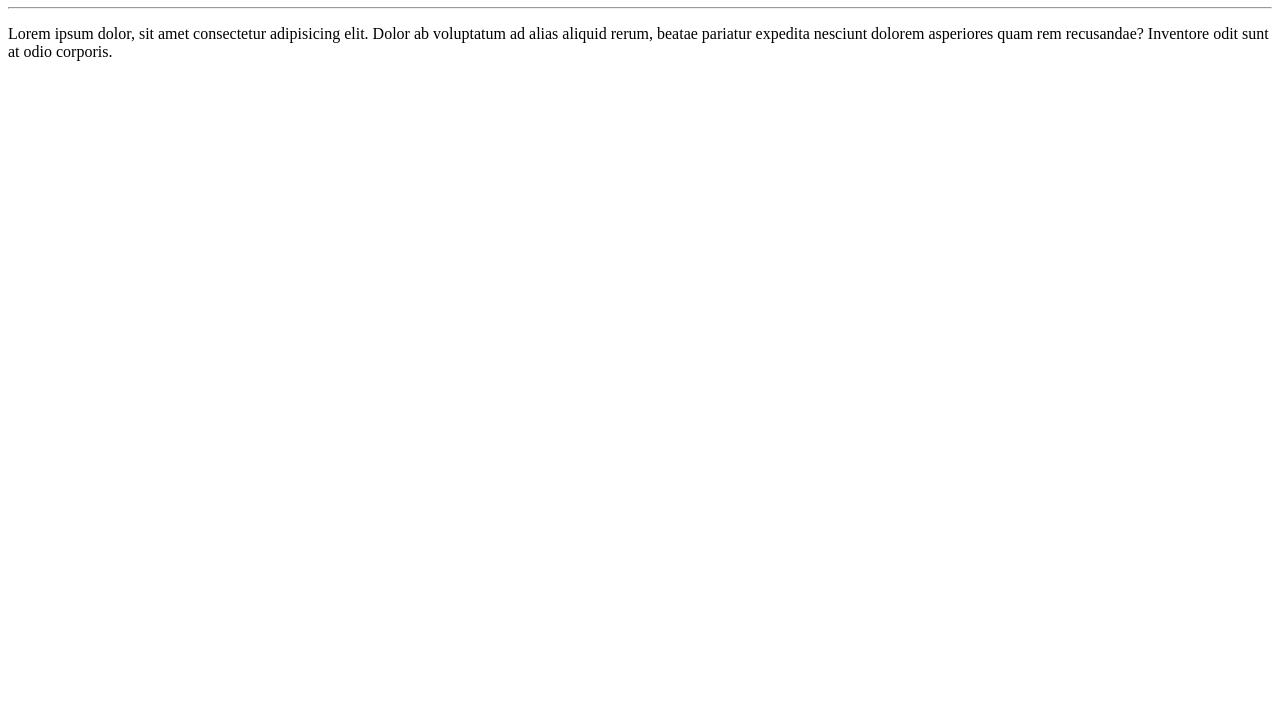
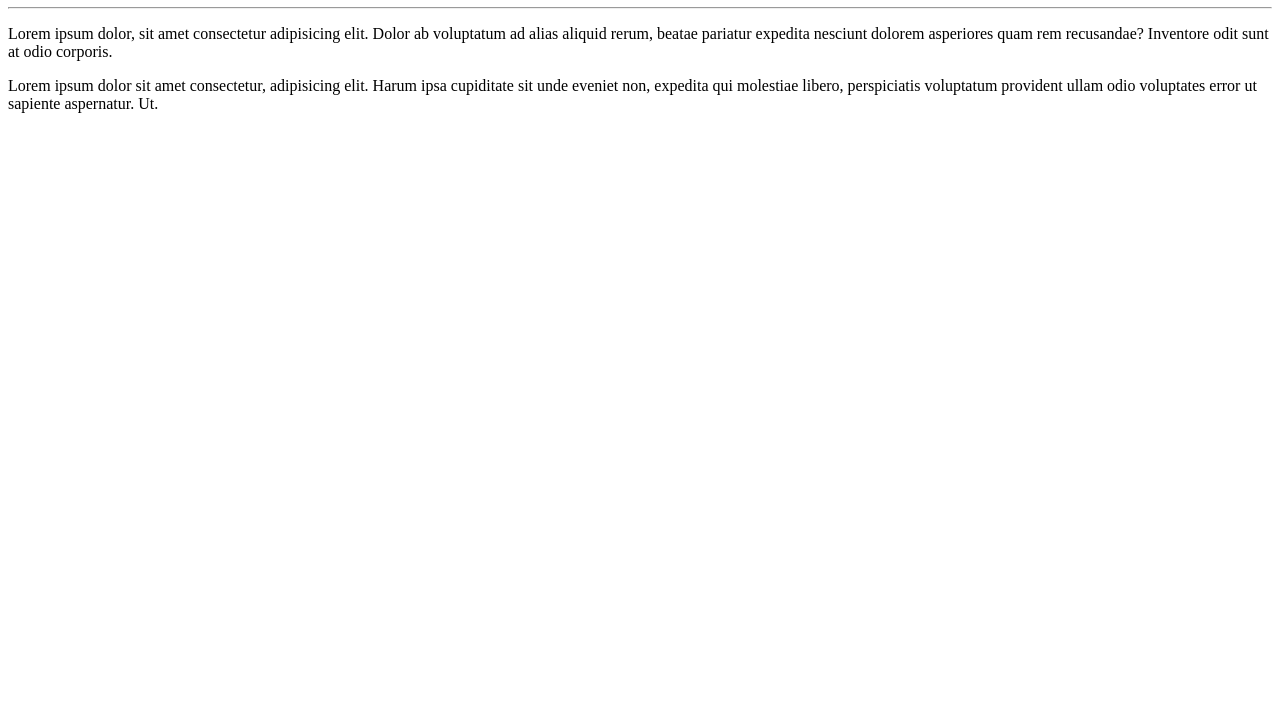
Before and after one commit to jonatan00701/ola-mundo, a plain HTML site: page site-exemplo/index.html in a window 1280 px wide. Shown: the part 73-800 px from the top of the page. Drawn offline with Linux system fonts and the light colour scheme.

Commit message:
Adicionei um paragrafo

```diff
--- a/site-exemplo/index.html
+++ b/site-exemplo/index.html
@@ -9,5 +9,6 @@
     <h1>Olá, Mundo!</h1>
     <hr>
     <p>Lorem ipsum dolor, sit amet consectetur adipisicing elit. Dolor ab voluptatum ad alias aliquid rerum, beatae pariatur expedita nesciunt dolorem asperiores quam rem recusandae? Inventore odit sunt at odio corporis.</p>
+    <p>Lorem ipsum dolor sit amet consectetur, adipisicing elit. Harum ipsa cupiditate sit unde eveniet non, expedita qui molestiae libero, perspiciatis voluptatum provident ullam odio voluptates error ut sapiente aspernatur. Ut.</p>
 </body>
 </html>
```
